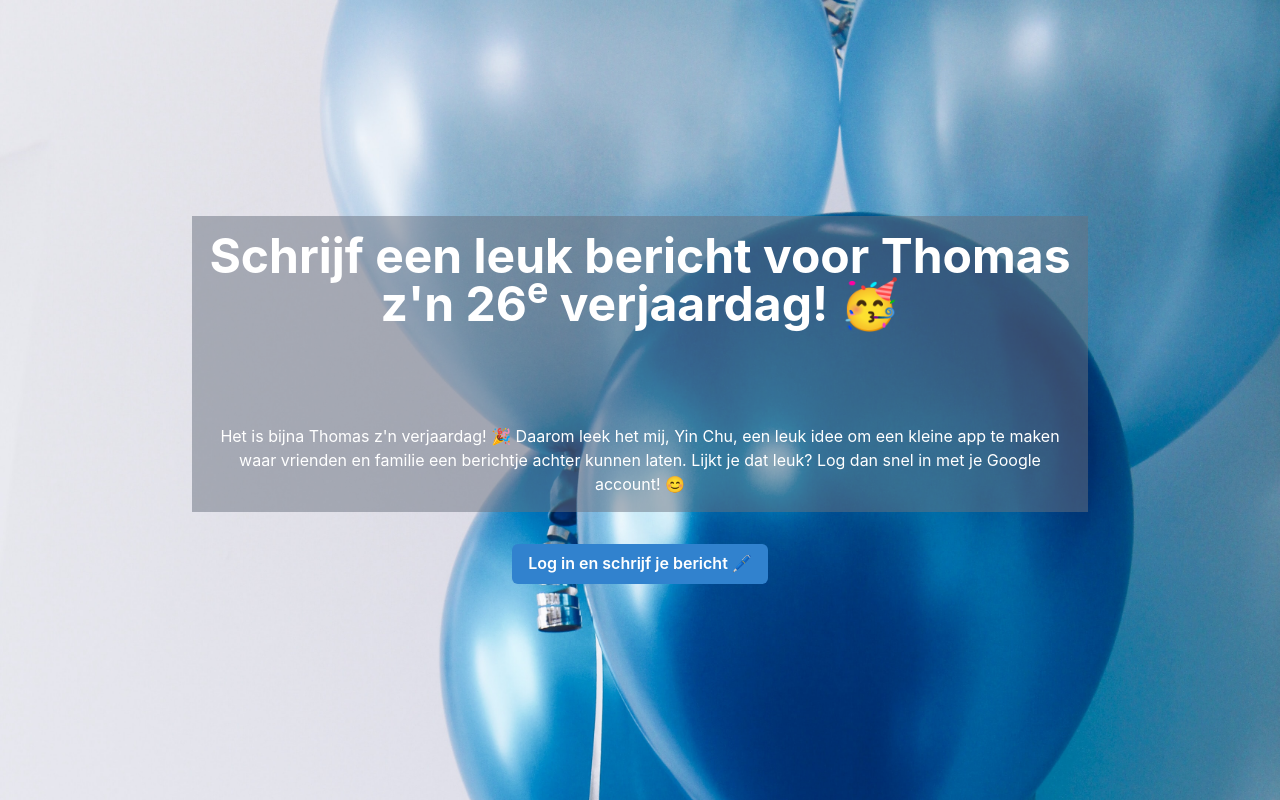
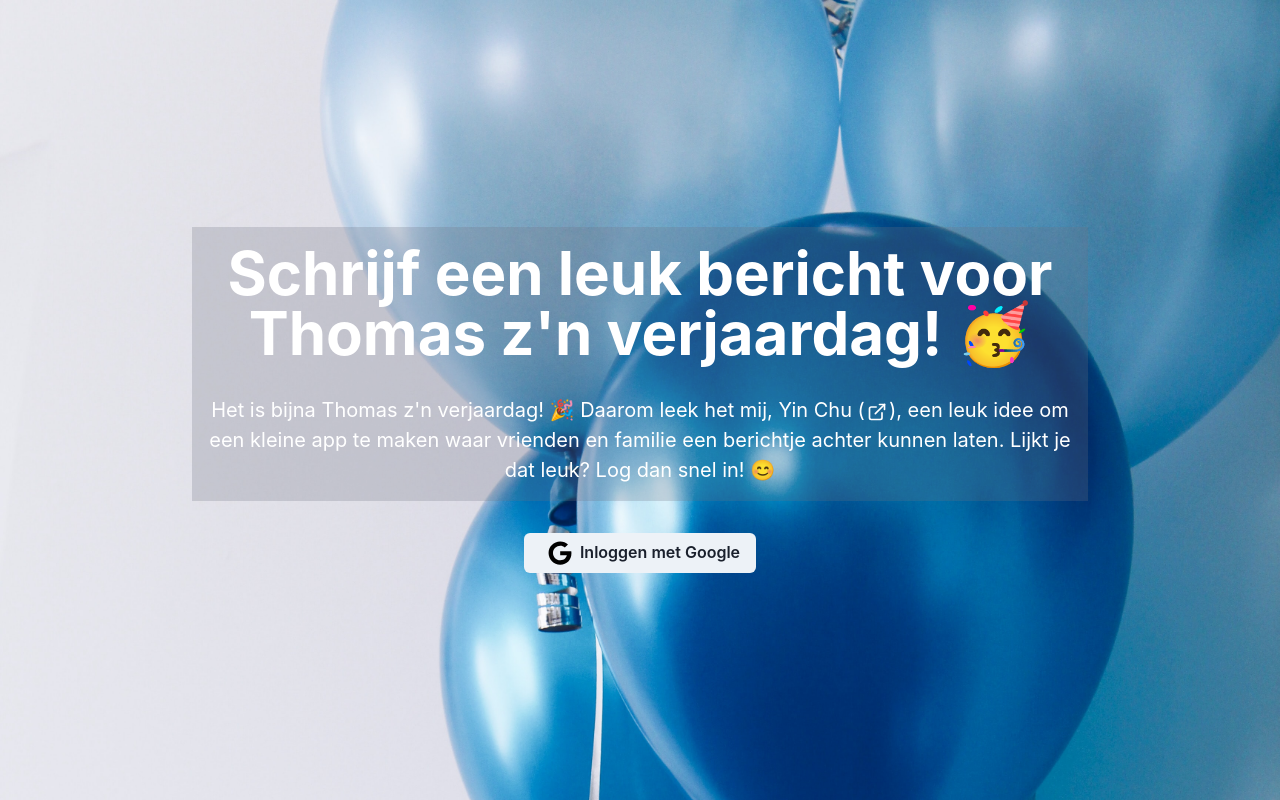
Before and after one commit to YinChuRijnaard/bday-thomas, a Next.js app: page / in a window 1280 px wide. Built offline with nearby package versions, Linux system fonts and the light colour scheme; no server answers.

Commit message:
Basic style changes

```diff
--- a/components/HomeFriends.js
+++ b/components/HomeFriends.js
@@ -1,14 +1,17 @@
 import { useEffect } from "react";
 import { useRouter } from "next/router";
-import { getAuth, signInWithPopup, GoogleAuthProvider } from "firebase/auth";
+import { getAuth } from "firebase/auth";
 import { useSignInWithGoogle } from "react-firebase-hooks/auth";
 import toast from "react-hot-toast";
-import { Button, Heading, Text } from "@chakra-ui/react";
+
+import { Button, Heading, Link, Text } from "@chakra-ui/react";
+import { ExternalLinkIcon } from "@chakra-ui/icons";
+
+import Google from "../components/icons/Google";
 
 const HomeFriends = () => {
   const router = useRouter();
   const auth = getAuth();
-  // const provider = new GoogleAuthProvider(); // No longer necessary
   const [signInWithGoogle, user, loading, error] = useSignInWithGoogle(auth);
 
   useEffect(() => {
@@ -20,48 +23,34 @@ const HomeFriends = () => {
     }
   }, [user]);
 
-  // signInWithPopup(auth, provider)
-  //   .then((result) => {
-  //     const credential = GoogleAuthProvider.credentialFromResult(result);
-  //     // @ts-ignore
-  //     const token = credential.accessToken;
-  //     const user = result.user;
-  //     router.push("/create");
-  //     toast.success("Je bent ingelogd!");
-  //   })
-  //   .catch((error) => {
-  //     const errorCode = error.code;
-  //     const errorMessage = error.message;
-  //     const email = error.customData.email;
-  //     const credential = GoogleAuthProvider.credentialFromError(error);
-  //     toast.error(error);
-  //   });
-
   return (
-    <main className="flex h-screen w-screen flex-col justify-center bg-[url('/bg.jpeg')] bg-cover bg-center bg-no-repeat text-white lg:bg-top">
-      <div className="bg-gray-500/50 p-4 text-center lg:mx-48">
-        <Heading size="2xl">
-          Schrijf een leuk bericht voor Thomas z&apos;n 26<sup>e</sup>{" "}
-          verjaardag! 🥳
+    <main className="flex h-screen w-screen flex-col justify-center bg-[url('/bg.jpeg')] bg-cover bg-center bg-no-repeat lg:bg-top">
+      <div className="bg-gray-500/25 p-4 text-center text-white lg:mx-48">
+        <Heading size="3xl">
+          Schrijf een leuk bericht voor Thomas z&apos;n verjaardag! 🥳
         </Heading>
 
         <div className="p-4"></div>
-        <div className="p-4"></div>
-        <div className="p-4"></div>
 
-        <Text>
-          Het is bijna Thomas z&apos;n verjaardag! 🎉 Daarom leek het mij, Yin
-          Chu, een leuk idee om een kleine app te maken waar vrienden en familie
-          een berichtje achter kunnen laten. Lijkt je dat leuk? Log dan snel in
-          met je Google account! 😊
+        <Text fontSize="xl">
+          Het is bijna Thomas z&apos;n verjaardag! 🎉 Daarom leek het mij,{" "}
+          <Link href="https://www.instagram.com/yinnn.chu/" isExternal>
+            Yin Chu &#40;
+            <ExternalLinkIcon mx="2px" />
+            &#41;
+          </Link>
+          , een leuk idee om een kleine app te maken waar vrienden en familie
+          een berichtje achter kunnen laten. Lijkt je dat leuk? Log dan snel in!
+          😊
         </Text>
       </div>
 
       <div className="p-4"></div>
 
       <div className="flex justify-center">
-        <Button colorScheme="blue" onClick={() => signInWithGoogle()}>
-          Log in en schrijf je bericht 🖊️
+        <Button colorScheme="gray" onClick={() => signInWithGoogle()}>
+          <Google />
+          Inloggen met Google
         </Button>
       </div>
     </main>
--- /dev/null
+++ b/components/icons/Google.js
@@ -0,0 +1,13 @@
+const Google = () => {
+  return (
+    <svg
+      className="mx-2 h-6 w-6"
+      xmlns="http://www.w3.org/2000/svg"
+      viewBox="0 0 488 512"
+    >
+      <path d="M488 261.8C488 403.3 391.1 504 248 504 110.8 504 0 393.2 0 256S110.8 8 248 8c66.8 0 123 24.5 166.3 64.9l-67.5 64.9C258.5 52.6 94.3 116.6 94.3 256c0 86.5 69.1 156.6 153.7 156.6 98.2 0 135-70.4 140.8-106.9H248v-85.3h236.1c2.3 12.7 3.9 24.9 3.9 41.4z" />
+    </svg>
+  );
+};
+
+export default Google;
--- a/package.json
+++ b/package.json
@@ -9,6 +9,7 @@
     "lint": "next lint"
   },
   "dependencies": {
+    "@chakra-ui/icons": "^2.0.2",
     "@chakra-ui/react": "^2.2.1",
     "@emotion/react": "^11",
     "@emotion/styled": "^11",
--- a/pages/create.js
+++ b/pages/create.js
@@ -1,12 +1,15 @@
 import { useState } from "react";
 import Link from "next/link";
+import toast from "react-hot-toast";
 import { addDoc, collection } from "firebase/firestore";
 import { Button, Heading, Text, Textarea } from "@chakra-ui/react";
+
 import { AuthState } from "../AuthContext";
 import { db, colRef } from "../firebase";
 
 const WriteMessage = () => {
   const [message, setMessage] = useState("");
+  const [disabled, setDisabled] = useState(false);
   const { user } = AuthState();
 
   // console.log(user);
@@ -17,51 +20,65 @@ const WriteMessage = () => {
   };
 
   const handleClick = () => {
-    console.log(message);
-
-    // addDoc(collection(colRef, "bday-messages"), {
-    //   author: user.displayName,
-    //   message: message,
-    // });
-
     addDoc(colRef, {
       author: user.displayName,
       message: message,
     });
+
+    setMessage("");
+    setDisabled(!disabled);
+    toast.success("Bericht geplaatst!");
   };
 
   return (
     <>
       {user ? (
-        <main className="flex h-screen w-screen flex-col bg-gray-300 text-black lg:justify-center">
+        <main className="flex h-screen w-screen flex-col bg-gradient-to-b from-blue-500 via-red-500 to-amber-500 text-white lg:justify-center">
           <div className="p-4 lg:hidden"></div>
 
-          <div className="p-4 text-center lg:mx-48">
+          <div className="p-4 text-center lg:mx-96">
             <Heading>Hey, {user.displayName}! 👋</Heading>
           </div>
 
           <div className="p-4"></div>
 
-          <div className="mx-4 lg:mx-48">
+          <div className="mx-4 lg:mx-96">
             <Textarea
               value={message}
               onChange={handleChange}
               placeholder="Schrijf je bericht..."
-              focusBorderColor="blue.500"
+              focusBorderColor="black"
+              disabled={disabled}
             />
           </div>
 
           <div className="p-4"></div>
 
-          <div className="flex justify-center">
-            <Button colorScheme="blue" onClick={handleClick}>
-              Plaats je bericht
+          <div className="mx-4 flex justify-center text-black lg:mx-96">
+            <Button
+              colorScheme="gray"
+              onClick={handleClick}
+              disabled={disabled}
+            >
+              Plaatsen
             </Button>
+            {/* <Button colorScheme="gray">Bewerken</Button> */}
           </div>
+
+          <div className="p-4"></div>
+
+          {disabled && (
+            <div className="p-4 text-center lg:mx-96">
+              <Text>
+                <strong>Bedankt!</strong> <br /> Je bericht is geplaatst. Bezoek
+                deze website weer op 22 juli om alle andere berichten te lezen.
+              </Text>
+            </div>
+          )}
         </main>
       ) : (
-        <main className="flex h-screen w-screen flex-col items-center justify-center bg-gray-300 text-black lg:justify-center">
-          <div className="p-4 text-center lg:mx-48">
+        <main className="flex h-screen w-screen flex-col items-center justify-center lg:justify-center">
+          <div className="p-4 text-center lg:mx-96">
             <Text>
               Oh oh... je moet ingelogd zijn om deze pagina te kunnen bekijken.
             </Text>
@@ -69,7 +86,7 @@ const WriteMessage = () => {
             <div className="p-4"></div>
 
             <Link href="/">
-              <Button colorScheme="blue">Ga terug naar de homepagina</Button>
+              <Button colorScheme="gray">Ga terug naar de homepagina</Button>
             </Link>
           </div>
         </main>
--- a/styles/globals.css
+++ b/styles/globals.css
@@ -5,6 +5,6 @@
 @layer base {
   html,
   body {
-    @apply overflow-x-hidden;
+    @apply overflow-x-hidden text-black;
   }
 }
```
Also changed, not shown: 1 other file (tests, documents, lock files or other folders).
